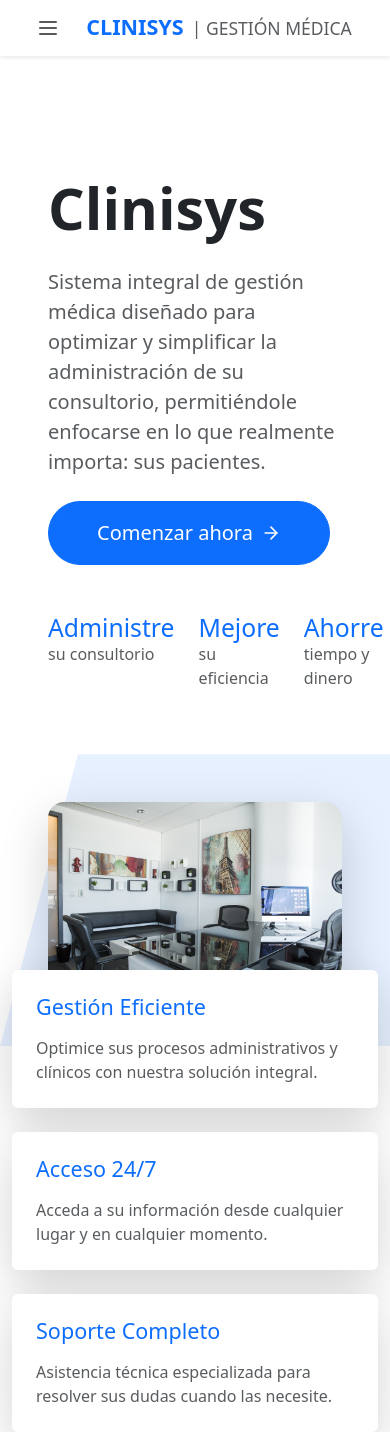
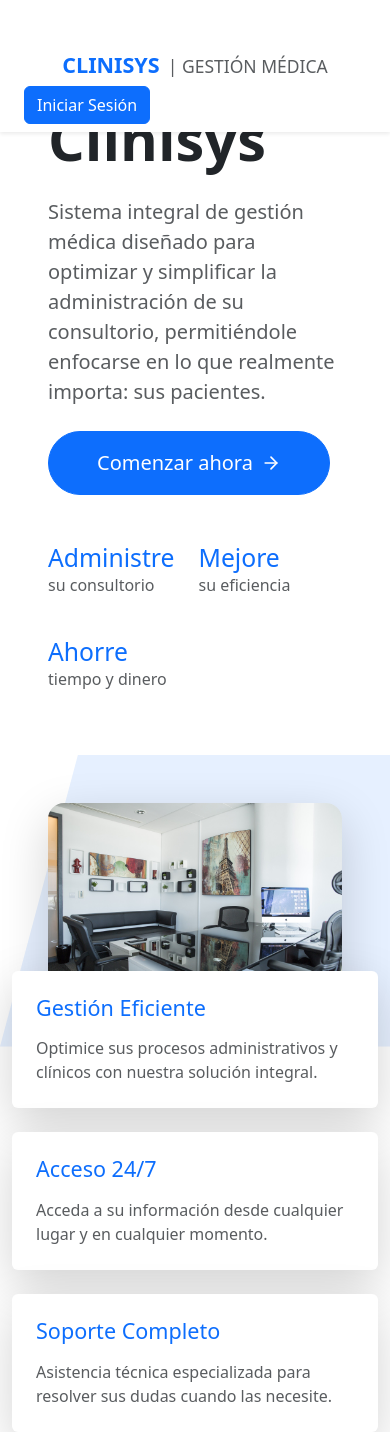
Before and after one commit to AndresAmayaUPTC/CliniSys-Front, a React (Create React App) app: page / in a window 390 px wide. Built offline with nearby package versions, Linux system fonts and the light colour scheme.

Commit message:
Arreglo de bugs visuales

```diff
--- a/package.json
+++ b/package.json
@@ -7,6 +7,7 @@
     "@testing-library/react": "^13.4.0",
     "@testing-library/user-event": "^13.5.0",
     "bootstrap": "^5.3.3",
+    "framer-motion": "^11.13.1",
     "lucide-react": "^0.452.0",
     "react": "^18.3.1",
     "react-bootstrap": "^2.10.5",
--- a/src/components/Navbar.jsx
+++ b/src/components/Navbar.jsx
@@ -1,8 +1,28 @@
-import React from 'react';
+import React, { useState, useRef, useEffect } from 'react';
 import { Link } from 'react-router-dom';
 import { User, Menu } from 'lucide-react';
 
 const Navbar = ({ toggleSidebar, onLogout }) => {
+  const [isDropdownOpen, setIsDropdownOpen] = useState(false);
+  const dropdownRef = useRef(null);
+
+  const toggleDropdown = () => {
+    setIsDropdownOpen(!isDropdownOpen);
+  };
+
+  useEffect(() => {
+    const handleClickOutside = (event) => {
+      if (dropdownRef.current && !dropdownRef.current.contains(event.target)) {
+        setIsDropdownOpen(false);
+      }
+    };
+
+    document.addEventListener('mousedown', handleClickOutside);
+    return () => {
+      document.removeEventListener('mousedown', handleClickOutside);
+    };
+  }, []);
+
   return (
     <nav className="navbar navbar-expand-lg navbar-light bg-white shadow-sm fixed-top">
       <div className="container-fluid px-4">
@@ -13,11 +33,20 @@ const Navbar = ({ toggleSidebar, onLogout }) => {
           <span className="h4 mb-0 text-primary fw-bold">CLINISYS</span>
           <span className="small text-muted ms-2">| GESTIÓN MÉDICA</span>
         </Link>
-        <div className="dropdown">
-          <button className="btn btn-link text-dark dropdown-toggle" type="button" id="profileDropdown" data-bs-toggle="dropdown" aria-expanded="false">
+        <div className="dropdown" ref={dropdownRef}>
+          <button
+            className="btn btn-link text-dark dropdown-toggle"
+            type="button"
+            id="profileDropdown"
+            onClick={toggleDropdown}
+            aria-expanded={isDropdownOpen}
+          >
             <User size={24} className="text-primary" />
           </button>
-          <ul className="dropdown-menu dropdown-menu-end" aria-labelledby="profileDropdown">
+          <ul
+            className={`dropdown-menu dropdown-menu-end${isDropdownOpen ? ' show' : ''}`}
+            aria-labelledby="profileDropdown"
+          >
             <li><Link to="/profile" className="dropdown-item">Perfil</Link></li>
             <li><hr className="dropdown-divider" /></li>
             <li><button className="dropdown-item" onClick={onLogout}>Cerrar sesión</button></li>
--- a/src/pages/landing.js
+++ b/src/pages/landing.js
@@ -1,22 +1,24 @@
 import React from 'react';
 import { Link } from 'react-router-dom';
-import { Menu, ShoppingCart, ArrowRight } from 'lucide-react';
+import { ArrowRight } from 'lucide-react';
+import { motion } from 'framer-motion';
 
 export default function Landing() {
   return (
     <div className="min-h-screen bg-white">
       {/* Navbar */}
       <nav className="navbar navbar-expand-lg navbar-light fixed-top bg-white">
-        <div className="container-fluid px-4">
-          <button className="navbar-toggler border-0" type="button">
-            <Menu size={24} />
-          </button>
-          <Link to="/" className="navbar-brand mx-auto">
+        <div className="container-fluid px-4 d-flex justify-content-between align-items-center">
+          <div className="invisible">
+            <Link to="/login" className="btn btn-primary">
+              Iniciar Sesión
+            </Link>
+          </div>
+          <Link to="/" className="navbar-brand text-center mx-auto">
             <span className="h4 mb-0 text-primary fw-bold">CLINISYS</span>
             <span className="small text-muted ms-2">| GESTIÓN MÉDICA</span>
           </Link>
-
-          <Link to="/login" className="btn btn-primary ms-4 d-none d-lg-block">
+          <Link to="/login" className="btn btn-primary">
             Iniciar Sesión
           </Link>
         </div>
@@ -28,16 +30,31 @@ export default function Landing() {
           {/* Left Content */}
           <div className="col-lg-6 p-5 p-lg-6 position-relative" style={{ zIndex: 1 }}>
             <div className="mx-auto" style={{ maxWidth: '600px' }}>
-              <h1 className="display-1 fw-bold mb-4" style={{ fontSize: 'calc(3rem + 2.5vw)' }}>
-
-                <br />
+              <motion.h1
+                className="display-1 fw-bold mb-4"
+                style={{ fontSize: 'calc(3rem + 2.5vw)' }}
+                initial={{ opacity: 0, y: 20 }}
+                animate={{ opacity: 1, y: 0 }}
+                transition={{ duration: 0.8 }}
+              >
                 Clinisys
-              </h1>
-              <p className="lead mb-4 text-muted" style={{ fontSize: '1.25rem' }}>
+              </motion.h1>
+              <motion.p
+                className="lead mb-4 text-muted"
+                style={{ fontSize: '1.25rem' }}
+                initial={{ opacity: 0, y: 20 }}
+                animate={{ opacity: 1, y: 0 }}
+                transition={{ duration: 0.8, delay: 0.2 }}
+              >
                 Sistema integral de gestión médica diseñado para optimizar y simplificar
                 la administración de su consultorio, permitiéndole enfocarse en lo que
                 realmente importa: sus pacientes.
-              </p>
+              </motion.p>
+              <motion.div
+                initial={{ opacity: 0, y: 20 }}
+                animate={{ opacity: 1, y: 0 }}
+                transition={{ duration: 0.8, delay: 0.4 }}
+              >
                 <Link
                   to="/register"
                   className="btn btn-primary btn-lg px-5 py-3 rounded-pill d-inline-flex align-items-center gap-2"
@@ -45,7 +62,8 @@ export default function Landing() {
                   Comenzar ahora
                   <ArrowRight size={20} />
                 </Link>
-              <div className="mt-5 d-flex gap-4">
+              </motion.div>
+              <div className="mt-5 d-flex flex-wrap gap-4">
                 <div>
                   <h3 className="h2 text-primary mb-0">Administre</h3>
                   <p className="text-muted">su consultorio</p>
@@ -73,11 +91,14 @@ export default function Landing() {
               </div>
             </div>
             <div className="position-relative h-100 d-flex align-items-center justify-content-center p-5">
-              <img
+              <motion.img
                 src="/images/Medical Office.jpg"
                 alt="Consultorio médico moderno"
                 className="img-fluid rounded-4 shadow-lg"
                 style={{ maxHeight: '70vh', objectFit: 'cover' }}
+                initial={{ opacity: 0, scale: 0.8 }}
+                animate={{ opacity: 1, scale: 1 }}
+                transition={{ duration: 1 }}
               />
             </div>
           </div>
@@ -85,26 +106,32 @@ export default function Landing() {
       </div>
 
       {/* Floating Features */}
-      <div className="container position-relative" style={{ marginTop: '-100px', zIndex: 2 }}>
-        <div className="row g-4">
-          <div className="col-md-4">
-            <div className="card border-0 shadow-lg">
+      <motion.div
+        className="container position-relative"
+        style={{ marginTop: '-100px', zIndex: 2 }}
+        initial={{ opacity: 0, y: 50 }}
+        animate={{ opacity: 1, y: 0 }}
+        transition={{ duration: 0.8, delay: 0.6 }}
+      >
+        <div className="row g-4 justify-content-center">
+          <div className="col-md-4 col-lg-4">
+            <div className="card border-0 shadow-lg h-100">
               <div className="card-body p-4">
                 <h4 className="text-primary mb-3">Gestión Eficiente</h4>
                 <p className="text-muted mb-0">Optimice sus procesos administrativos y clínicos con nuestra solución integral.</p>
               </div>
             </div>
           </div>
-          <div className="col-md-4">
-            <div className="card border-0 shadow-lg">
+          <div className="col-md-4 col-lg-4">
+            <div className="card border-0 shadow-lg h-100">
               <div className="card-body p-4">
                 <h4 className="text-primary mb-3">Acceso 24/7</h4>
                 <p className="text-muted mb-0">Acceda a su información desde cualquier lugar y en cualquier momento.</p>
               </div>
             </div>
           </div>
-          <div className="col-md-4">
-            <div className="card border-0 shadow-lg">
+          <div className="col-md-4 col-lg-4">
+            <div className="card border-0 shadow-lg h-100">
               <div className="card-body p-4">
                 <h4 className="text-primary mb-3">Soporte Completo</h4>
                 <p className="text-muted mb-0">Asistencia técnica especializada para resolver sus dudas cuando las necesite.</p>
@@ -112,7 +139,7 @@ export default function Landing() {
             </div>
           </div>
         </div>
-      </div>
+      </motion.div>
     </div>
   );
 }
--- a/src/pages/login.js
+++ b/src/pages/login.js
@@ -25,7 +25,7 @@ const LoginPage = () => {
           <Card className="shadow-lg">
             <Card.Body className="p-5">
               <div className="text-center mb-4">
-                <img src="/api/placeholder/150/50" alt="Clinisys Logo" className="mb-3" />
+
                 <h2 className="font-weight-bold text-primary">CLINISYS</h2>
                 <p className="text-muted">Sistema de Gestión Médico</p>
               </div>
--- a/src/pages/register.js
+++ b/src/pages/register.js
@@ -43,7 +43,7 @@ const RegisterPage = () => {
           <Card className="shadow-lg">
             <Card.Body className="p-5">
               <div className="text-center mb-4">
-                <img src="/api/placeholder/150/50" alt="Clinisys Logo" className="mb-3" />
+
                 <h2 className="font-weight-bold text-primary">CLINISYS</h2>
                 <p className="text-muted">Registro de Usuario</p>
               </div>
```
Also changed, not shown: 1 other file (tests, documents, lock files or other folders). Lines whose indentation alone changed are shown as unchanged.
